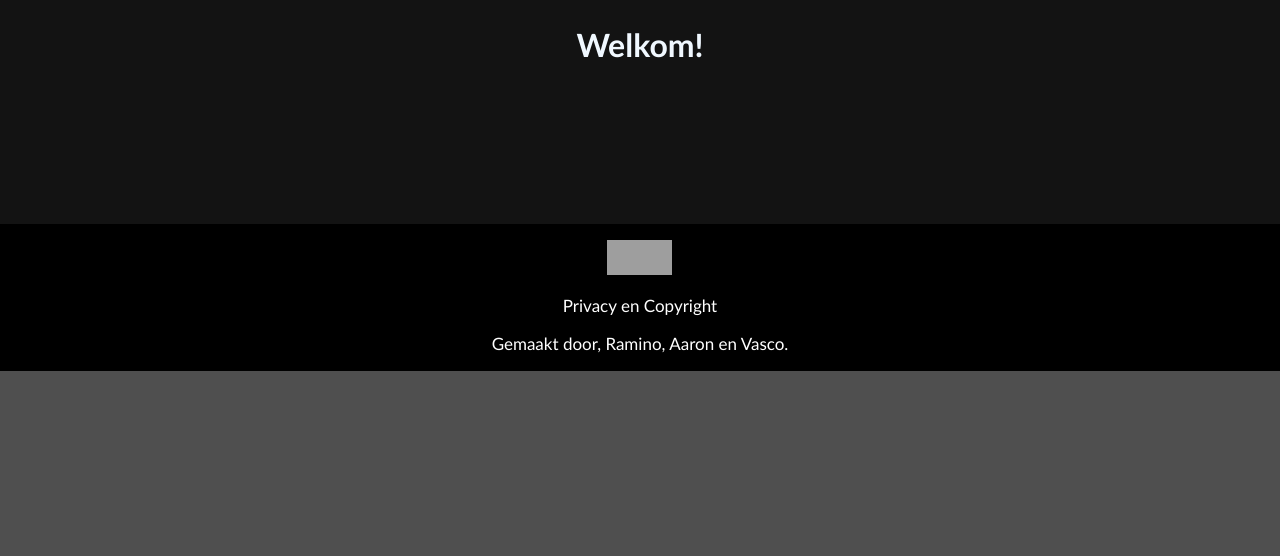
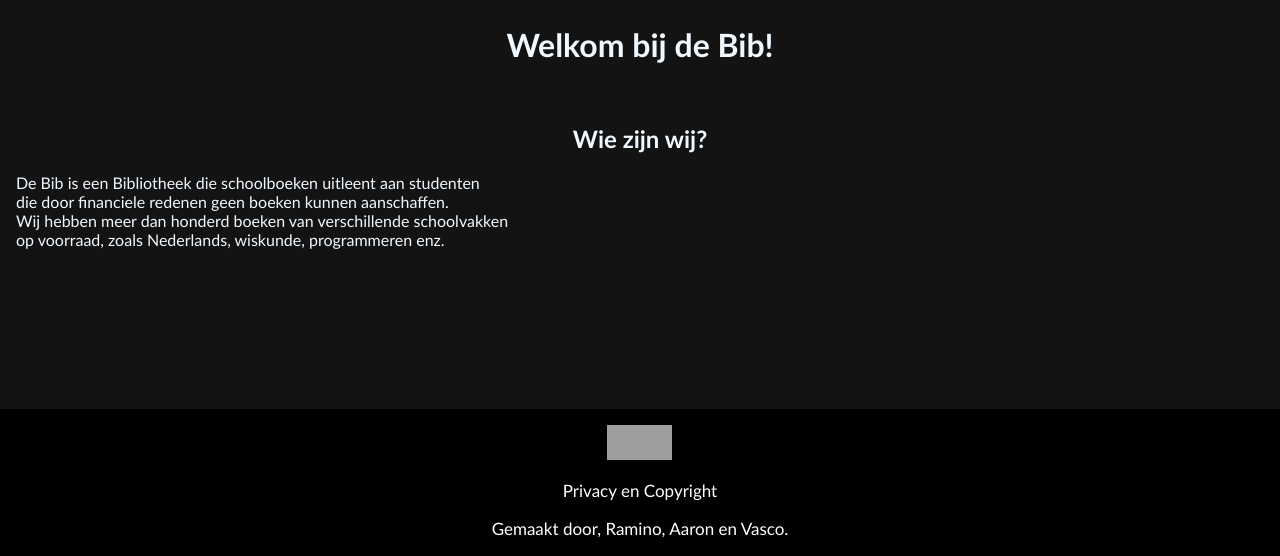
Before and after one commit to Techniek-College-Rotterdam-PAL/p7-bibliotheek-project-7-aaron-vasco-ramino, a PHP site: page / in a window 1280 px wide. Shown: the part 500-1056 px from the top of the page. Before the commit the page ends 871 px from the top, so only its background shows below. Run offline with PHP 8.4, Linux system fonts and the light colour scheme; grey boxes are pictures that could not be loaded.

Commit message:
update-hoofdpagina

```diff
--- a/Code/index.php
+++ b/Code/index.php
@@ -28,8 +28,17 @@ session_start();
     </div>
 
 
-<h1 class="main-page">Welkom!</h1>
+<h1 class="main-page">Welkom bij de Bib!</h1>
 
+
+<h2 class="main-page">Wie zijn wij?</h2>
+<p class="main-page">
+De Bib is een Bibliotheek die schoolboeken uitleent aan studenten <br>
+die door financiele redenen geen boeken kunnen aanschaffen.<br>
+Wij hebben  meer dan honderd boeken van verschillende schoolvakken<br>
+  op voorraad, zoals Nederlands, wiskunde, programmeren enz.
+
+</p>
 
 
 
--- a/Code/main.css
+++ b/Code/main.css
@@ -106,6 +106,22 @@ h1.main-page {
   "Lucida Sans", Arial, sans-serif;
   text-align: center;
 }
+
+h2.main-page {
+  margin-top: 60px;
+  color: aliceblue;
+font-family: "Trebuchet MS", "Lucida Sans Unicode", "Lucida Grande",
+"Lucida Sans", Arial, sans-serif;
+text-align: center;}
+
+p.main-page {
+  margin-top: 20px;
+  color: aliceblue;
+font-family: "Trebuchet MS", "Lucida Sans Unicode", "Lucida Grande",
+"Lucida Sans", Arial, sans-serif;
+text-align: start;
+margin-left: 16px;}
+
 form.createaccount {
   color: white;
   display: flex;
```
